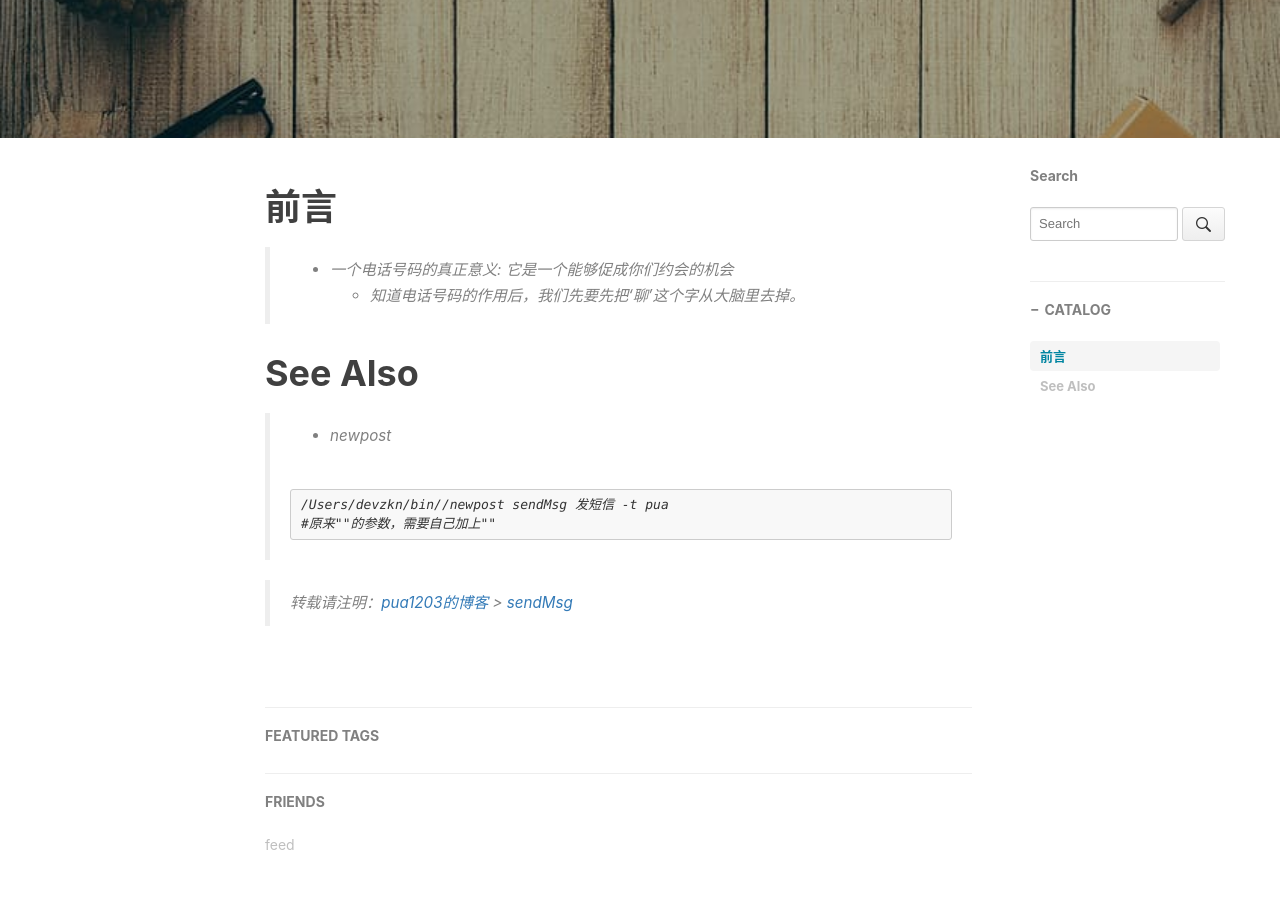
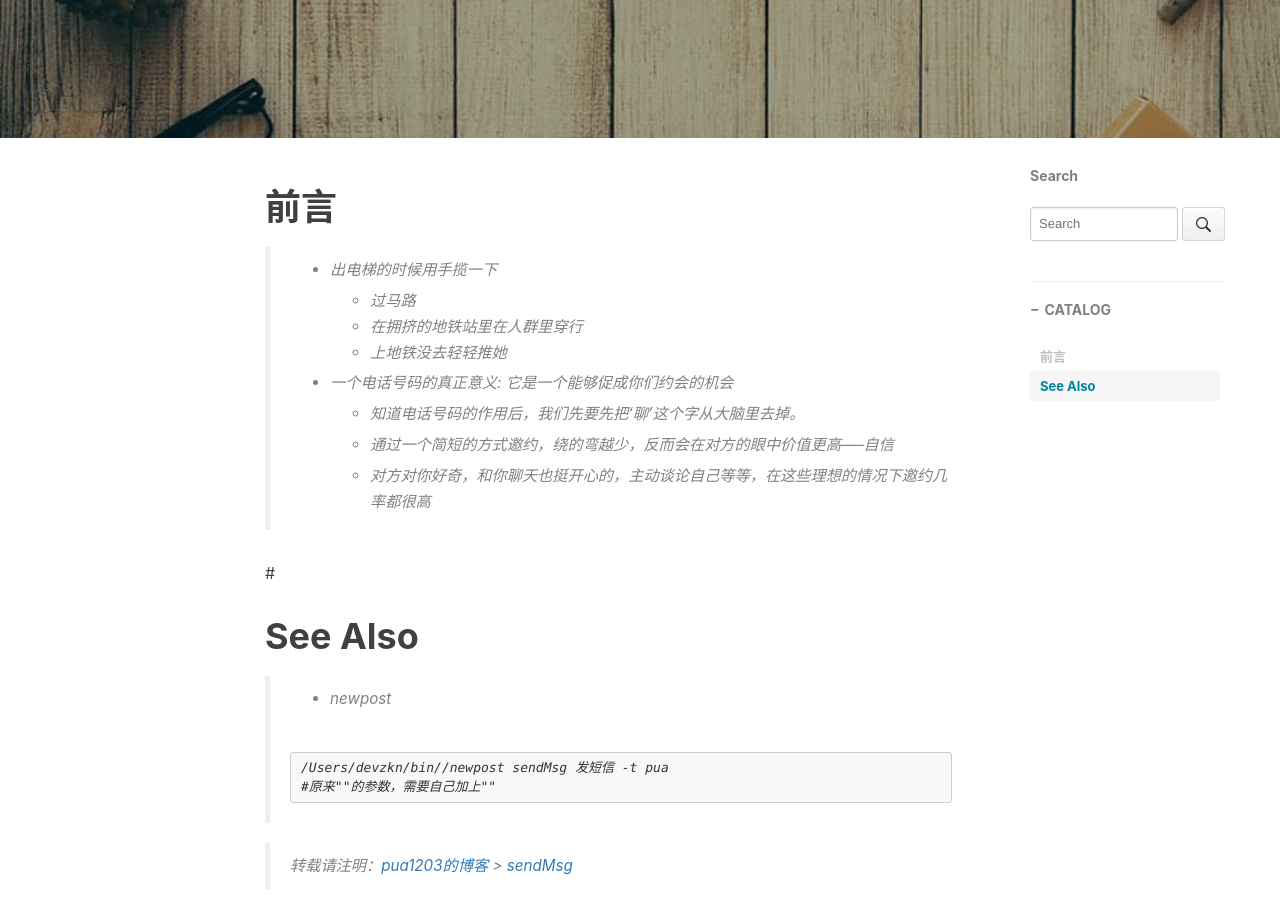
Before and after one commit to pua1203/pua1203.github.io, a Jekyll site: the page built from _posts/pua/2018-09-16-sendMsg.md, in a window 1280 px wide and 900 px high, scrolled down 385 px. Built offline with Jekyll 4.4.1, drawn with Linux system fonts in a browser that asks for light colours; nearby versions of some CDN libraries; comment, search, counter and statistics services are not loaded.

Commit message:
在拥挤的地铁站里在人群里穿行

```diff
--- a/_posts/pua/2018-09-16-sendMsg.md
+++ b/_posts/pua/2018-09-16-sendMsg.md
@@ -15,8 +15,22 @@ subtitle: 发短信
 
 
 
+> * 出电梯的时候用手揽一下
+>
+>   *  过马路
+>   * 在拥挤的地铁站里在人群里穿行
+>   * 上地铁没去轻轻推她
+>
 > * 一个电话号码的真正意义: 它是一个能够促成你们约会的机会
+>
 >   * 知道电话号码的作用后，我们先要先把‘聊’这个字从大脑里去掉。
+>
+>   * 通过一个简短的方式邀约，绕的弯越少，反而会在对方的眼中价值更高-----自信
+>
+>   * 对方对你好奇，和你聊天也挺开心的，主动谈论自己等等，在这些理想的情况下邀约几率都很高
+>
+
+#
 
 
 
```
